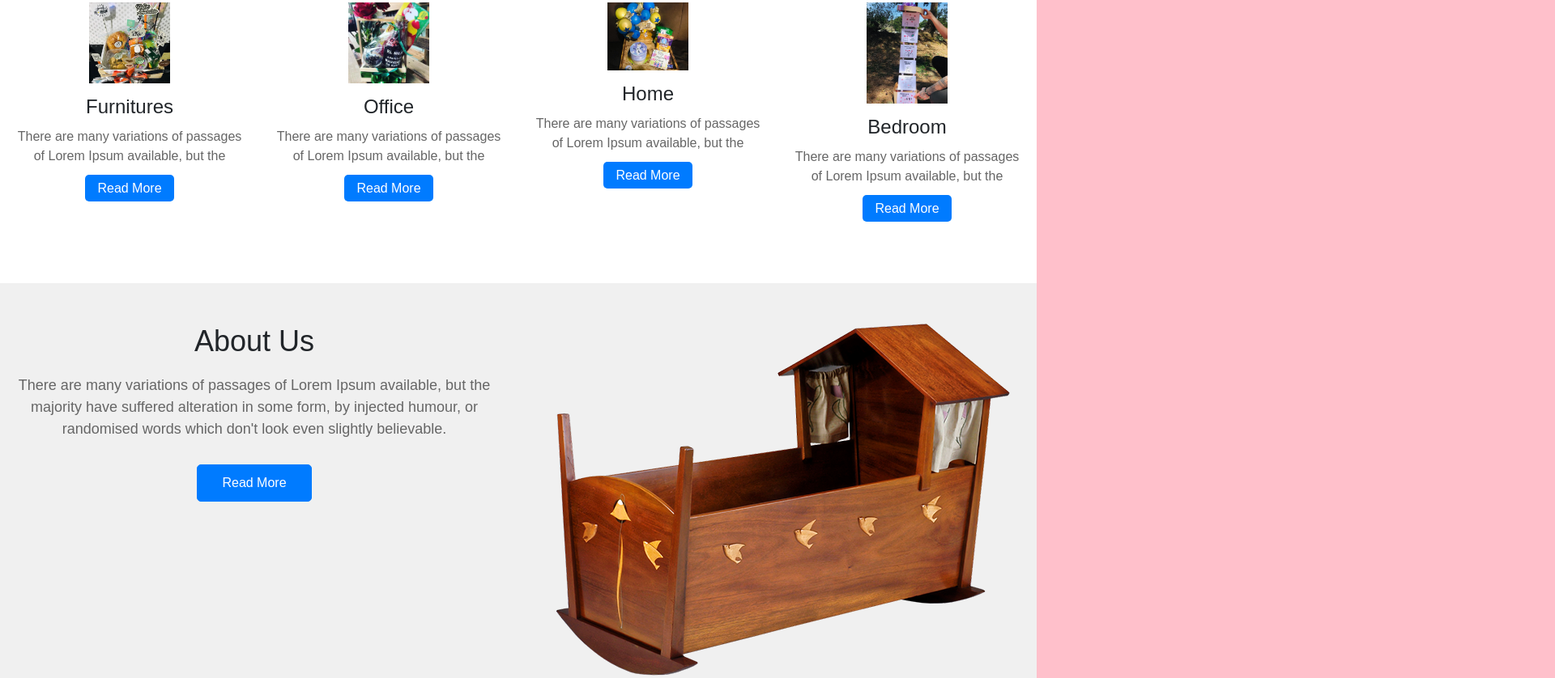
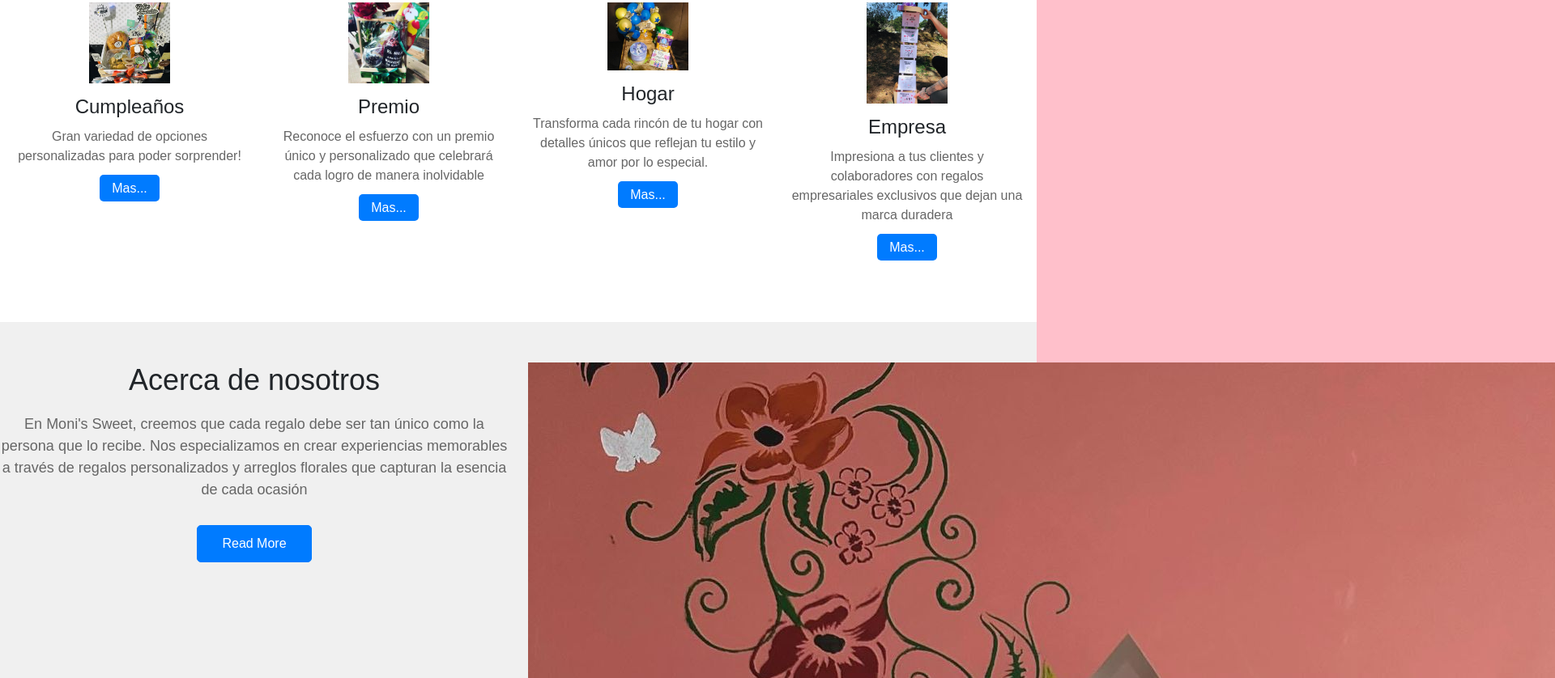
Before and after one commit to wsalabad06/Proy, a website: page index.html in a window 1280 px wide. Shown: the part 942-1780 px from the top of the page at 81% size, 1920 px wide, since content can reach past the window. Drawn offline with nearby package versions, Linux system fonts and the light colour scheme.

Commit message:
Actualiza contenido del sitio para reflejar regalos manuales

```diff
--- a/css/style.css
+++ b/css/style.css
@@ -238,3 +238,11 @@ body {
     width: 50px;
     height: 50px;
  }
+
+
+ /*Imagen de flor*/
+ .about_image {
+   width: 100%; /* Ajusta la imagen al 100% del contenedor */
+   height: 50px; /* Mantén la proporción de la imagen */
+   max-width: 400px; /* Tamaño máximo opcional */
+ }
--- a/index.html
+++ b/index.html
@@ -100,34 +100,34 @@
       <div class="services_section2 layout_padding">
          <div class="col-article">
             <div class="icon_1"><img src="images/Art-4.jpeg" alt="Art4"></div>
-            <h2 class="furnitures_text">Furnitures</h2>
-            <p class="dummy_text">There are many variations of passages of Lorem Ipsum available, but the</p>
+            <h2 class="furnitures_text">Cumpleaños</h2>
+            <p class="dummy_text">Gran variedad de opciones personalizadas para poder sorprender!</p>
             <div class="read_bt_main">
-               <div class="read_bt"><a href="#">Read More</a></div>
+               <div class="read_bt"><a href="#">Mas...</a></div>
             </div>
          </div>
          <div class="col-article">
             <div class="icon_1"><img src="images/Art-5.jpeg" alt="Art5"></div>
-            <h2 class="furnitures_text">Office</h2>
-            <p class="dummy_text">There are many variations of passages of Lorem Ipsum available, but the</p>
+            <h2 class="furnitures_text">Premio</h2>
+            <p class="dummy_text">Reconoce el esfuerzo con un premio único y personalizado que celebrará cada logro de manera inolvidable</p>
             <div class="read_bt_main">
-               <div class="read_bt"><a href="#">Read More</a></div>
+               <div class="read_bt"><a href="#">Mas...</a></div>
             </div>
          </div>
          <div class="col-article">
             <div class="icon_1"><img src="images/Art-6.jpeg" alt="Art6"></div>
-            <h2 class="furnitures_text">Home</h2>
-            <p class="dummy_text">There are many variations of passages of Lorem Ipsum available, but the</p>
+            <h2 class="furnitures_text">Hogar</h2>
+            <p class="dummy_text">Transforma cada rincón de tu hogar con detalles únicos que reflejan tu estilo y amor por lo especial.</p>
             <div class="read_bt_main">
-               <div class="read_bt"><a href="#">Read More</a></div>
+               <div class="read_bt"><a href="#">Mas...</a></div>
             </div>
          </div>
          <div class="col-article">
             <div class="icon_1"><img src="images/Art-7.jpeg" alt="Art7"></div>
-            <h2 class="furnitures_text">Bedroom</h2>
-            <p class="dummy_text">There are many variations of passages of Lorem Ipsum available, but the</p>
+            <h2 class="furnitures_text">Empresa</h2>
+            <p class="dummy_text">Impresiona a tus clientes y colaboradores con regalos empresariales exclusivos que dejan una marca duradera</p>
             <div class="read_bt_main">
-               <div class="read_bt"><a href="#">Read More</a></div>
+               <div class="read_bt"><a href="#">Mas...</a></div>
             </div>
          </div>
       </div>
@@ -138,14 +138,12 @@
    <main class="about_section layout_padding">
       <div class="row">
          <div class="col-md-6">
-            <h1 class="about_text">About Us</h1>
-            <p class="lorem_text">There are many variations of passages of Lorem Ipsum available, but the majority have
-               suffered alteration in some form, by injected humour, or randomised words which don't look even slightly
-               believable.</p>
+            <h1 class="about_text">Acerca de nosotros</h1>
+            <p class="lorem_text">En Moni's Sweet, creemos que cada regalo debe ser tan único como la persona que lo recibe. Nos especializamos en crear experiencias memorables a través de regalos personalizados y arreglos florales que capturan la esencia de cada ocasión</p>
             <button type="button" class="btn btn-primary">Read More</button>
          </div>
          <div class="col-md-6">
-            <div class="image_1"><img src="images/img-1.png" alt="About Us"></div>
+            <div class="image_Acerca"><img src="images/Art-8.jpeg" alt="About Us"></div>
          </div>
       </div>
    </main>
@@ -158,7 +156,7 @@
       <div class="furnitures_section2 layout_padding">
          <div class="col-md-6">
             <div class="container_main">
-               <img src="images/img-2.png" alt="Avatar" class="image">
+               <img src="images/Art-9.jpeg" alt="Avatar" class="image">
             </div>
             <h3 class="temper_text">Tempor incididunt ut labore et dolore</h3>
             <p class="dololr_text">Lorem ipsum dolor sit amet, consectetur adipiscing elit, sed do eiusmod tempor
@@ -167,7 +165,7 @@
          </div>
          <div class="col-md-6">
             <div class="container_main">
-               <img src="images/img-3.png" alt="Avatar" class="image">
+               <img src="images/Art-10.jpeg" alt="Avatar" class="image">
             </div>
             <h3 class="temper_text">Tempor incididunt ut labore et dolore</h3>
             <p class="dololr_text">Lorem ipsum dolor sit amet, consectetur adipiscing elit, sed do eiusmod tempor
```
